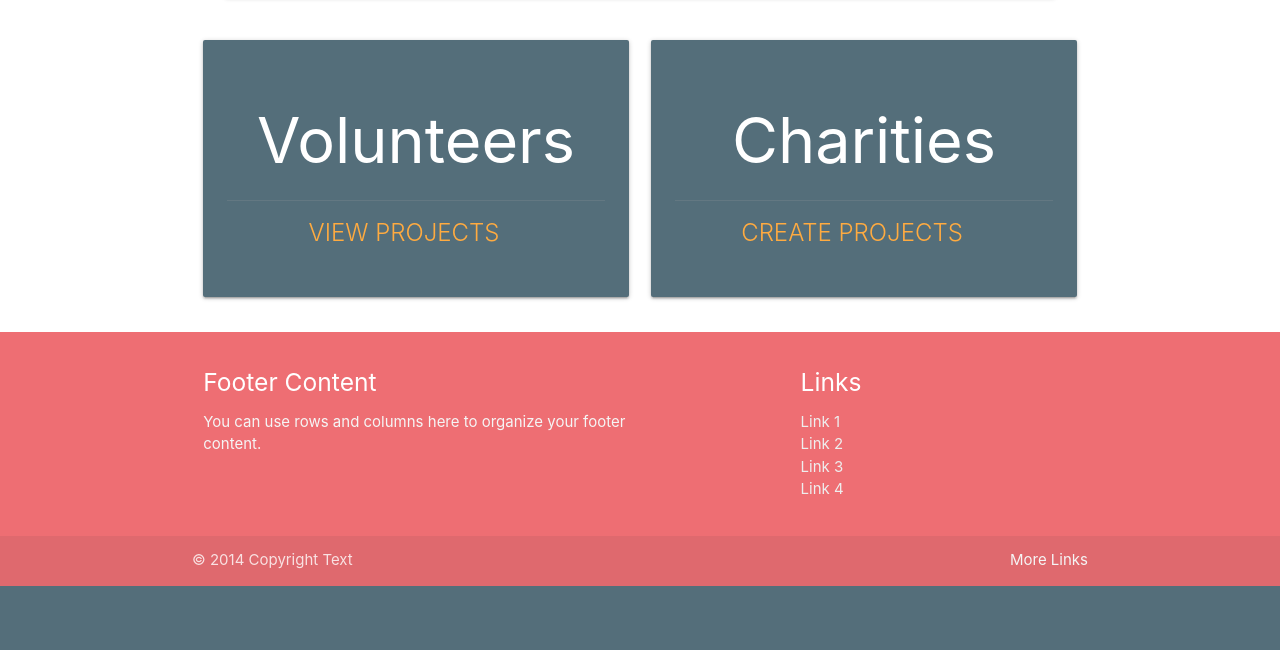
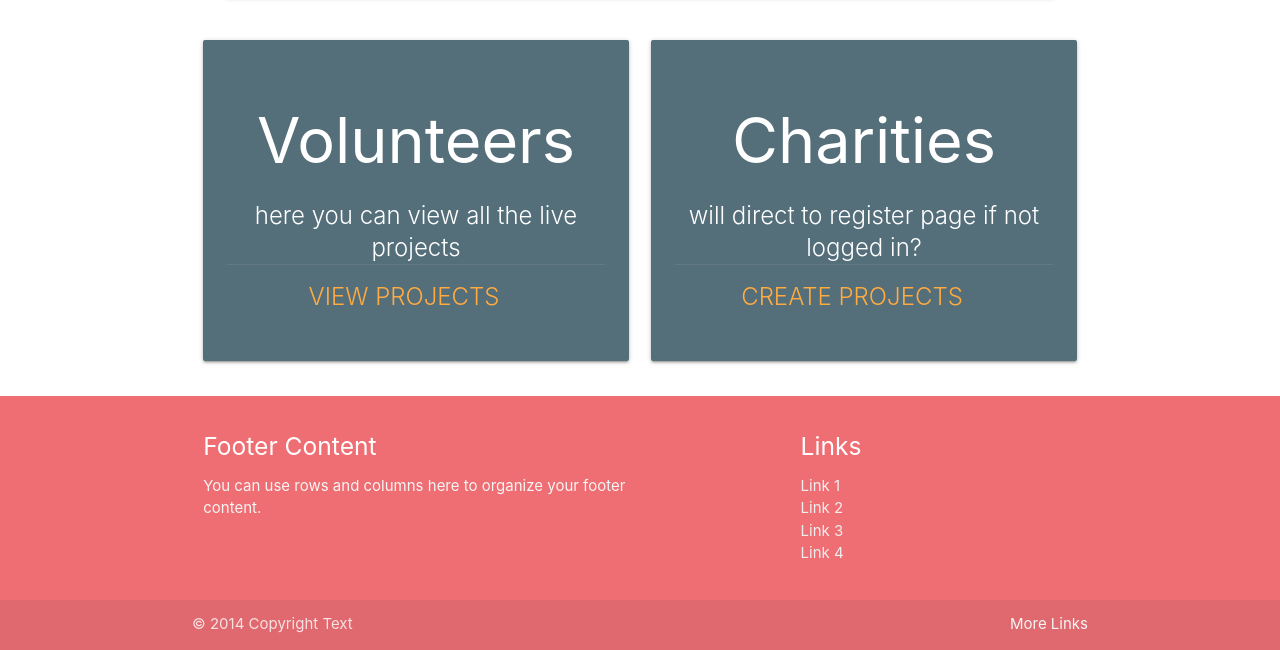
Before and after one commit to lhynes/CI-Data-Centric-Development-Milestone-Project-3, a Flask app: page / in a window 1280 px wide. Shown: the part 1229-1879 px from the top of the page. Before the commit the page ends 1815 px from the top, so only its background shows below. Run offline with Flask 2, Linux system fonts and the light colour scheme; the visitor is signed in with stand-in values (Sample User, id 1); some libraries are stand-ins or nearby versions.

Commit message:
bind data to projects cards

```diff
--- a/templates/base.html
+++ b/templates/base.html
@@ -24,9 +24,10 @@
 				<a href="#" data-target="mobile-demo" class="sidenav-trigger right"><i class="fas fa-bars"></i></a>
 				<ul class="right hide-on-med-and-down">
 					<li><a href="{{ url_for('index') }}">Home</a></li>
-					<li><a href="{{ url_for('get_projects') }}">View Projects</a></li>
+					<li><a href="{{ url_for('get_projects') }}">Find A Project</a></li>
 					{% if session.user %}
 					<li><a href="{{ url_for('profile', username=session['user']) }}">Profile</a></li>
+                    <li><a href="{{ url_for('logout') }}">Create Project</a></li>
 					<li><a href="{{ url_for('logout') }}">Log Out</a></li>
 					{% else %}
 					<li><a href="{{ url_for('login') }}">Log In</a></li>
--- a/templates/index.html
+++ b/templates/index.html
@@ -43,6 +43,7 @@
                 <div class="card-content white-text center-align">
                     <span class="card-title">
             <h1>Volunteers</h1>
+            <p>here you can view all the  live projects </p>
             <div class="card-action"> <a href="{{ url_for('get_projects') }}">View Projects</a> </div>
             </span>
                 </div>
@@ -53,6 +54,7 @@
                 <div class="card-content white-text center-align">
                     <span class="card-title">
             <h1>Charities</h1>
+            <p>will direct to register page if not logged in? </p>
             <div class="card-action"> <a href="#">Create Projects</a> </div>
             </span>
                 </div>
--- a/templates/projects.html
+++ b/templates/projects.html
@@ -44,6 +44,8 @@
                     <div class="card-reveal" style="display: none; transform: translateY(0%);">
                         <span class="card-title grey-text text-darken-4">{{ project.project_name}}<i class="material-icons right">close</i></span>
                         <p class="flow-text">{{ project.project_description }}</p>
+                        <p><strong>Project date: </strong>{{ project.project_date }}</p>
+                        <p class="flow-text"><a href="https://www.google.com" target="_blank">Find out more</a></p>
                     </div>
                 </div>
             </div>
```
